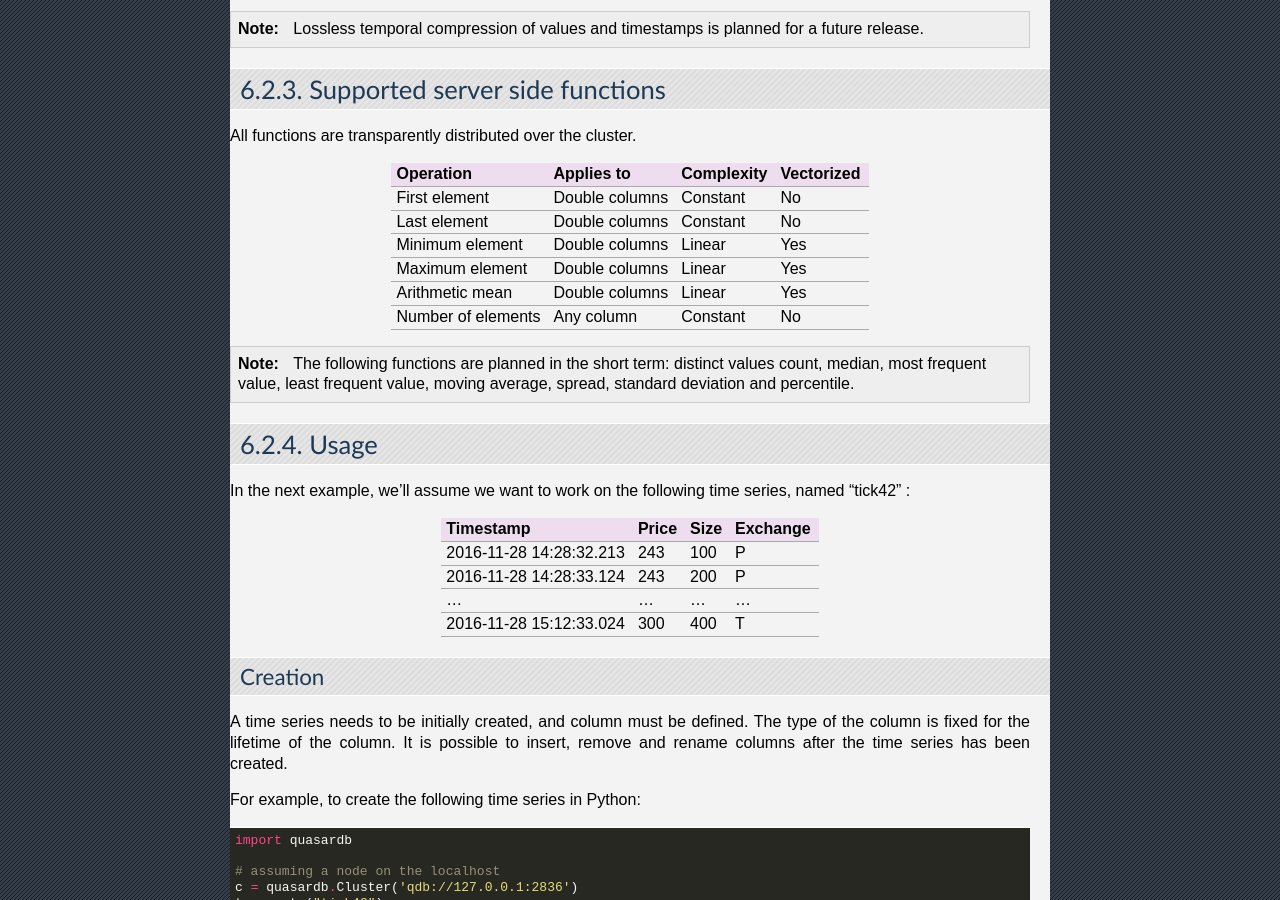
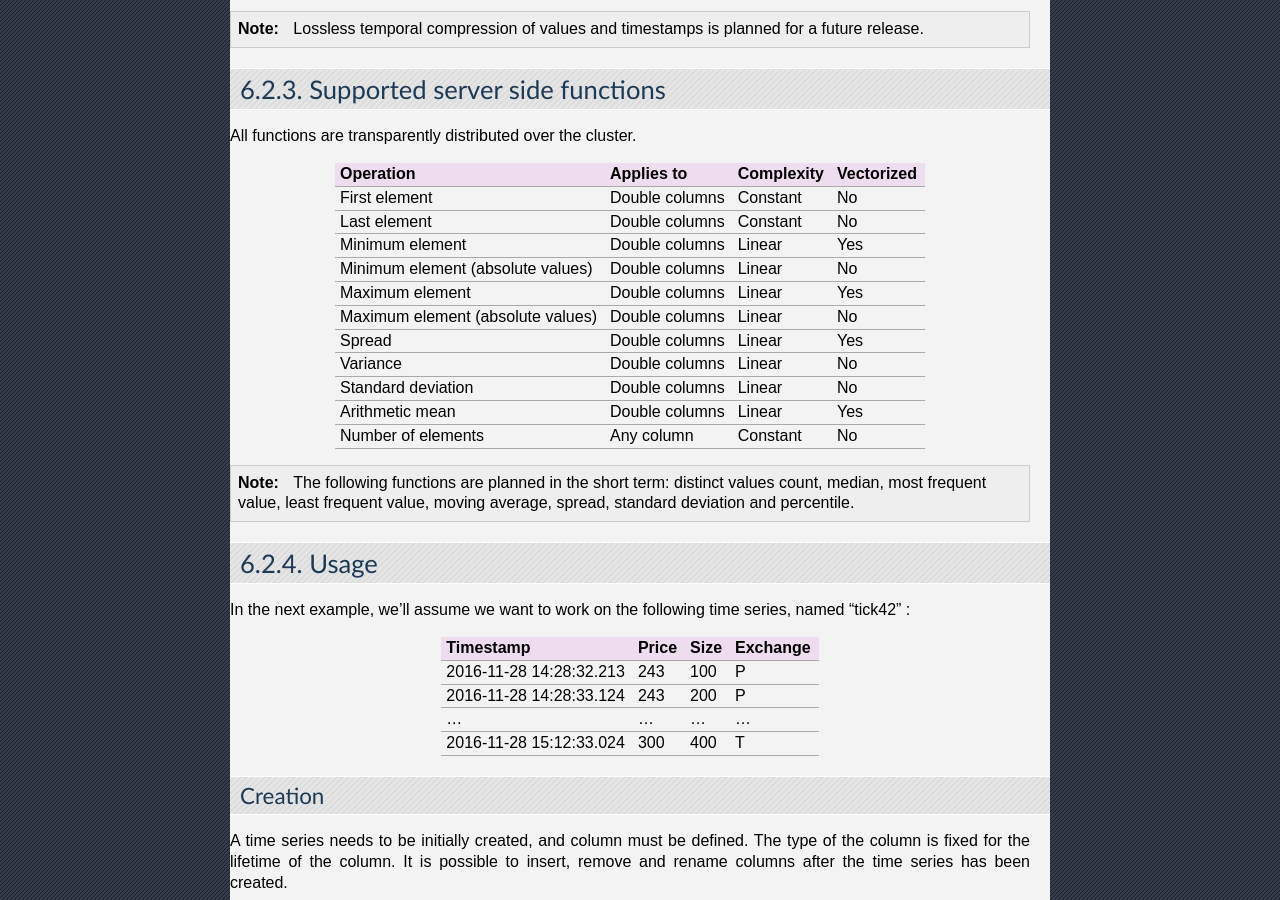
Before and after one commit to iltommi/qdb-documentation, a Sphinx documentation site: the page built from source/api/time_series.rst, in a window 1280 px wide and 900 px high, scrolled down 2400 px. Built offline with Sphinx 7.4.7, drawn with Linux system fonts in a browser that asks for light colours; some of the changed text lies outside the part shown.

Commit message:
Document new time series functions

```diff
--- a/source/api/time_series.rst
+++ b/source/api/time_series.rst
@@ -111,21 +111,31 @@ Supported server side functions
 
 All functions are transparently distributed over the cluster.
 
- +---------------------+----------------+------------+------------+
- | Operation           | Applies to     | Complexity | Vectorized |
- +=====================+================+============+============+
- | First element       | Double columns | Constant   | No         |
- +---------------------+----------------+------------+------------+
- | Last element        | Double columns | Constant   | No         |
- +---------------------+----------------+------------+------------+
- | Minimum element     | Double columns | Linear     | Yes        |
- +---------------------+----------------+------------+------------+
- | Maximum element     | Double columns | Linear     | Yes        |
- +---------------------+----------------+------------+------------+
- | Arithmetic mean     | Double columns | Linear     | Yes        |
- +---------------------+----------------+------------+------------+
- | Number of elements  | Any column     | Constant   | No         |
- +---------------------+----------------+------------+------------+
+ +-----------------------------------+----------------+------------+------------+
+ | Operation                         | Applies to     | Complexity | Vectorized |
+ +===================================+================+============+============+
+ | First element                     | Double columns | Constant   | No         |
+ +-----------------------------------+----------------+------------+------------+
+ | Last element                      | Double columns | Constant   | No         |
+ +-----------------------------------+----------------+------------+------------+
+ | Minimum element                   | Double columns | Linear     | Yes        |
+ +-----------------------------------+----------------+------------+------------+
+ | Minimum element (absolute values) | Double columns | Linear     | No         |
+ +-----------------------------------+----------------+------------+------------+
+ | Maximum element                   | Double columns | Linear     | Yes        |
+ +-----------------------------------+----------------+------------+------------+
+ | Maximum element (absolute values) | Double columns | Linear     | No         |
+ +-----------------------------------+----------------+------------+------------+
+ | Spread                            | Double columns | Linear     | Yes        |
+ +-----------------------------------+----------------+------------+------------+
+ | Variance                          | Double columns | Linear     | No         |
+ +-----------------------------------+----------------+------------+------------+
+ | Standard deviation                | Double columns | Linear     | No         |
+ +-----------------------------------+----------------+------------+------------+
+ | Arithmetic mean                   | Double columns | Linear     | Yes        |
+ +-----------------------------------+----------------+------------+------------+
+ | Number of elements                | Any column     | Constant   | No         |
+ +-----------------------------------+----------------+------------+------------+
 
 .. note::
     The following functions are planned in the short term: distinct values count, median, most frequent value, least frequent value, moving average, spread, standard deviation and percentile.
```
Also changed, not shown: other parts of source/api/time_series.rst (+2 -2 lines).
